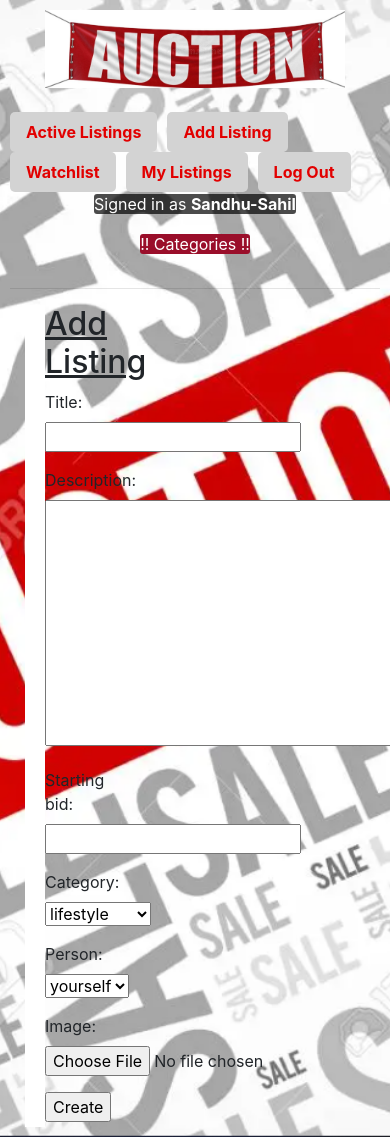
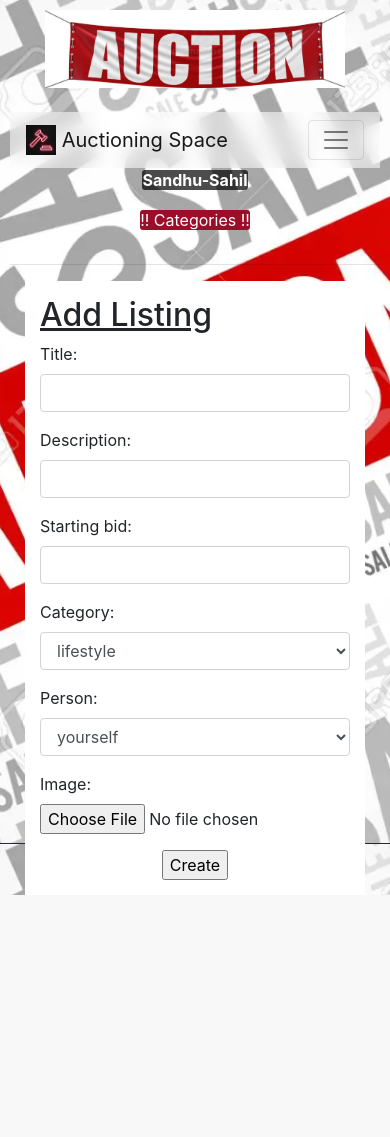
Before and after one commit to Sandhu-Sahil/Auctioning_Space, a Django app: page /add_auction in a window 390 px wide; the page is wider, and only the part inside the window is pictured. After the commit the page ends 895 px from the top of that part, so only its background shows below. Run offline with Django 3.2, Linux system fonts and the light colour scheme; a user stored in the database is signed in; data comes from the database, SQL or seed files in the repository; both versions use the stored data as it was after the commit; some libraries are stand-ins or nearby versions.

Commit message:
mobile view

```diff
--- a/auctions/static/auctions/styles.css
+++ b/auctions/static/auctions/styles.css
@@ -4,6 +4,11 @@ body {
     background-position: center;
     background-repeat: no-repeat;
     background-size: cover;
+}
+.navbarcustum {
+  background: rgba(255, 255, 255, 0.5); /* Semi-transparent white */
+  backdrop-filter: blur(10px); /* Add blur effect */
+  -webkit-backdrop-filter: blur(10px); /* For Safari */
 }
 
 mark
@@ -12,3 +17,39 @@ mark
   color: white;
   border-radius: 3px;
 }
+
+.loginbox{
+  padding-left: 500px;
+  padding-right: 500px;
+}
+
+.auctiondata{
+  background-color: white;
+  border-radius: 10px;
+  padding-left: 30px;
+  border-color: black;
+  border-style: solid;
+  margin: 18px;
+}
+
+@media screen and (max-width: 600px) {
+  #id_description{
+    columns: 10;
+  }
+  body{
+    background-repeat: repeat;
+    height: 100vh;
+  }
+  .list-details{
+    margin: 5px;
+  }
+
+  .loginbox{
+    padding-left: 0px;
+    padding-right: 0px;
+  }
+
+  .navcustum{
+    justify-content: center;
+  }
+}
--- a/auctions/templates/auctions/add_auctions.html
+++ b/auctions/templates/auctions/add_auctions.html
@@ -2,8 +2,8 @@
 {% load static %}
 {% block body %}
 
-<div class="container">
-    <div class="add-auction" style="background-color: white; margin-right: 400px; padding-left: 20px; padding-bottom: 5px;">
+<div class="container" style="margin-bottom: 20px;">
+    <div class="add-auction" style="background-color: white; padding: 15px; margin-bottom: 20px;">
         <h2 class="title" style="text-decoration: underline;">Add Listing</h2>
         <form method="POST" enctype="multipart/form-data">
             {% csrf_token %}
--- a/auctions/templates/auctions/category.html
+++ b/auctions/templates/auctions/category.html
@@ -23,9 +23,11 @@
                         {% endif %}
                         <li class="list-group-item">Category: {{auction.category}}</li>
                     </ul>
+                    {% if user.is_authenticated %}
                     <div class="card-body">
                         <a href="{% url 'auction_view' auction=auction.id %}" class="card-link btn-card">Auction page <i class="fa fa-angle-double-right"></i></a>
                     </div>
+                    {% endif %}
                 </div>
             {% endfor %}
         </div>
--- a/auctions/templates/auctions/layout.html
+++ b/auctions/templates/auctions/layout.html
@@ -4,6 +4,7 @@
 <html lang="en">
 <head>
     <title>{% block title %}Auctions{% endblock %}</title>
+    <meta name="viewport" content="width=device-width, initial-scale=1" />
     <link rel="icon" href="{%static 'auctions/icon.png'%}" >
     <link rel="stylesheet" href="https://stackpath.bootstrapcdn.com/bootstrap/4.4.1/css/bootstrap.min.css" integrity="sha384-Vkoo8x4CGsO3+Hhxv8T/Q5PaXtkKtu6ug5TOeNV6gBiFeWPGFN9MuhOf23Q9Ifjh" crossorigin="anonymous">
     <!-- http://getbootstrap.com/docs/4.5/ -->
@@ -19,74 +20,60 @@
 </head>
 <body>
     <div style="text-align: center;">
-
         <img src="{% static 'auctions/aaa.jpg' %}" width="300px">
     </div>
     <br>
 
-        <ul class="nav">
-            <li class="nav-item" style="padding-right: 10px;">
-                <b>
-                    <a class="nav-link" href="{% url 'index' %}" style="color: rgb(226, 0, 0); background-color: lightgray; border-radius: 5px;">Active Listings</a>
-                </b>
-
+    <nav class="navbar navbarcustum navbar-expand-md navbar-light ">
+        <a class="navbar-brand" href="{% url 'index' %}">
+            <img src="{% static 'auctions/icon.png' %}" width="30" height="30" class="d-inline-block align-top" alt="">
+            Auctioning Space
+        </a>
+        <button class="navbar-toggler" type="button" data-toggle="collapse" data-target="#navbarNav" aria-controls="navbarNav" aria-expanded="false" aria-label="Toggle navigation">
+            <span class="navbar-toggler-icon"></span>
+        </button>
+        <div class="collapse navbar-collapse" id="navbarNav">
+            <ul class="navbar-nav ml-auto">
+                <li class="nav-item">
+                    <a class="nav-link" href="{% url 'index' %}">Active Listings</a>
                 </li>
                 {% if user.is_authenticated %}
-                <li class="nav-item" style="padding-right: 10px;">
-                    <b>
-                        <a class="nav-link" href="{% url 'add_auction' %}" style="color: rgb(226, 0, 0); background-color: lightgray; border-radius: 5px;">Add Listing</a>
-                    </b>
-
+                    <li class="nav-item">
+                        <a class="nav-link" href="{% url 'add_auction' %}">Add Listing</a>
                     </li>
-                <li class="nav-item" style="padding-right: 10px;">
-                    <b>
-                        <a class="nav-link" href="{% url 'watchlist' %}" style="color: rgb(226, 0, 0); background-color: lightgray; border-radius: 5px;">Watchlist</a>
-                    </b>
-
+                    <li class="nav-item">
+                        <a class="nav-link" href="{% url 'watchlist' %}">Watchlist</a>
                     </li>
-                <li class="nav-item" style="padding-right: 10px;">
-                    <b>
-                        <a class="nav-link" href="{% url 'my_listings' user=user %}" style="color: rgb(226, 0, 0); background-color: lightgray; border-radius: 5px;">My Listings</a>
-                    </b>
-
+                    <li class="nav-item">
+                        <a class="nav-link" href="{% url 'my_listings' user=user %}">My Listings</a>
                     </li>
-
-                <li class="nav-item" style="padding-right: 10px;">
-                    <b>
-                        <a class="nav-link" href="{% url 'logout' %}" style="color: rgb(226, 0, 0); background-color: lightgray; border-radius: 5px;">Log Out</a>
-                    </b>
-
+                    <li class="nav-item">
+                        <a class="nav-link" href="{% url 'logout' %}">Log Out</a>
                     </li>
                 {% else %}
-            <div class="nav">
-                <li class="nav-item" style="padding-right: 10px;">
-                    <b>
-                        <a class="nav-link" href="{% url 'login' %}" style="color: rgb(226, 0, 0); background-color: lightgray; border-radius: 5px;">Log In</a>
-                    </b>
-
+                    <li class="nav-item">
+                        <a class="nav-link" href="{% url 'login' %}">Log In</a>
                     </li>
-                <li class="nav-item" style="padding-right: 10px;">
-                    <b>
-                        <a class="nav-link" href="{% url 'register' %}" style="color: rgb(226, 0, 0); background-color: lightgray; border-radius: 5px;">Register</a>
-                    </b>
-
+                    <li class="nav-item">
+                        <a class="nav-link" href="{% url 'register' %}">Register</a>
                     </li>
-            </div>
-
                 {% endif %}
             </ul>
+        </div>
+    </nav>
+
     <div style="text-align: center; color: white;">
         {% if user.is_authenticated %}
             <span style="background: rgba(0, 0, 0, 0.7); border-radius: 3px;">
-                Signed in as <strong>{{ user.username }}</strong>
+                <strong>{{ user.username }}</strong>
             </span>
         {% else %}
             <span style="background: rgba(0, 0, 0, 0.7); border-radius: 3px;">
                 Not signed in.
             </span>
-
         {% endif %}
     </div>
+
     {% if persons %}
         <nav class="navbar navbar-expand navbar-light categories">
             <div class="mx-auto order-0">
@@ -105,6 +92,9 @@
             </div>
         </nav>
     {% endif %}
+
+
+
     <hr>
     {% block body %}
     {% endblock %}
--- a/auctions/templates/auctions/login.html
+++ b/auctions/templates/auctions/login.html
@@ -8,7 +8,7 @@
         <div><span style="background: #9a0e2a; color: white; border-radius: 3px;">{{ message }}</span></div>
     {% endif %}
 
-    <div style="padding-left: 500px; padding-right: 500px;">
+    <div class="loginbox" >
         <form action="{% url 'login' %}" method="post">
             {% csrf_token %}
             <div class="form-group">
--- a/auctions/templates/auctions/register.html
+++ b/auctions/templates/auctions/register.html
@@ -7,7 +7,7 @@
     {% if message %}
         <div>{{ message }}</div>
     {% endif %}
-    <div style="padding-left: 500px; padding-right: 500px;">
+    <div class="loginbox" >
         <form action="{% url 'register' %}" method="post">
             {% csrf_token %}
             <div class="form-group">
--- a/auctions/views.py
+++ b/auctions/views.py
@@ -13,12 +13,12 @@ class AuctionForm(forms.ModelForm):
     class Meta:
         model = Auction
         fields = ('title', 'description', 'starting_bid', 'category', 'person', 'image')
-        #widgets = {#'category' : forms.Select(choices=Category.objects.all(), attrs={'class' : 'form-control'}),
-                   #'person' : forms.Select(choices=Person.objects.all(), attrs={'class' : 'form-control'}),
-                   #'title': forms.TextInput(attrs={'class': 'form-control'}),
-                   #'description': forms.TextInput(attrs={'class': 'form-control'}),
-                   #'starting_bid': forms.NumberInput(attrs={'class': 'form-control'})
-                   #}
+        widgets = {'category' : forms.Select(choices=Category.objects.all(), attrs={'class' : 'form-control'}),
+                   'person' : forms.Select(choices=Person.objects.all(), attrs={'class' : 'form-control'}),
+                   'title': forms.TextInput(attrs={'class': 'form-control'}),
+                   'description': forms.TextInput(attrs={'class': 'form-control'}),
+                   'starting_bid': forms.NumberInput(attrs={'class': 'form-control'})
+                   }
 
 
 def index(request):
--- a/commerce/settings.py
+++ b/commerce/settings.py
@@ -25,7 +25,7 @@ SECRET_KEY = '6ps8j!crjgrxt34cqbqn7x&b3y%(fny8k8nh21+qa)%ws3fh!q'
 # SECURITY WARNING: don't run with debug turned on in production!
 DEBUG = True
 
-ALLOWED_HOSTS = []
+ALLOWED_HOSTS = ["*"]
 
 
 # Application definition
```
Also changed, not shown: auctions/templates/auctions/auction_view.html (+4 -4 lines), db.sqlite3. Lines whose indentation alone changed are shown as unchanged.
